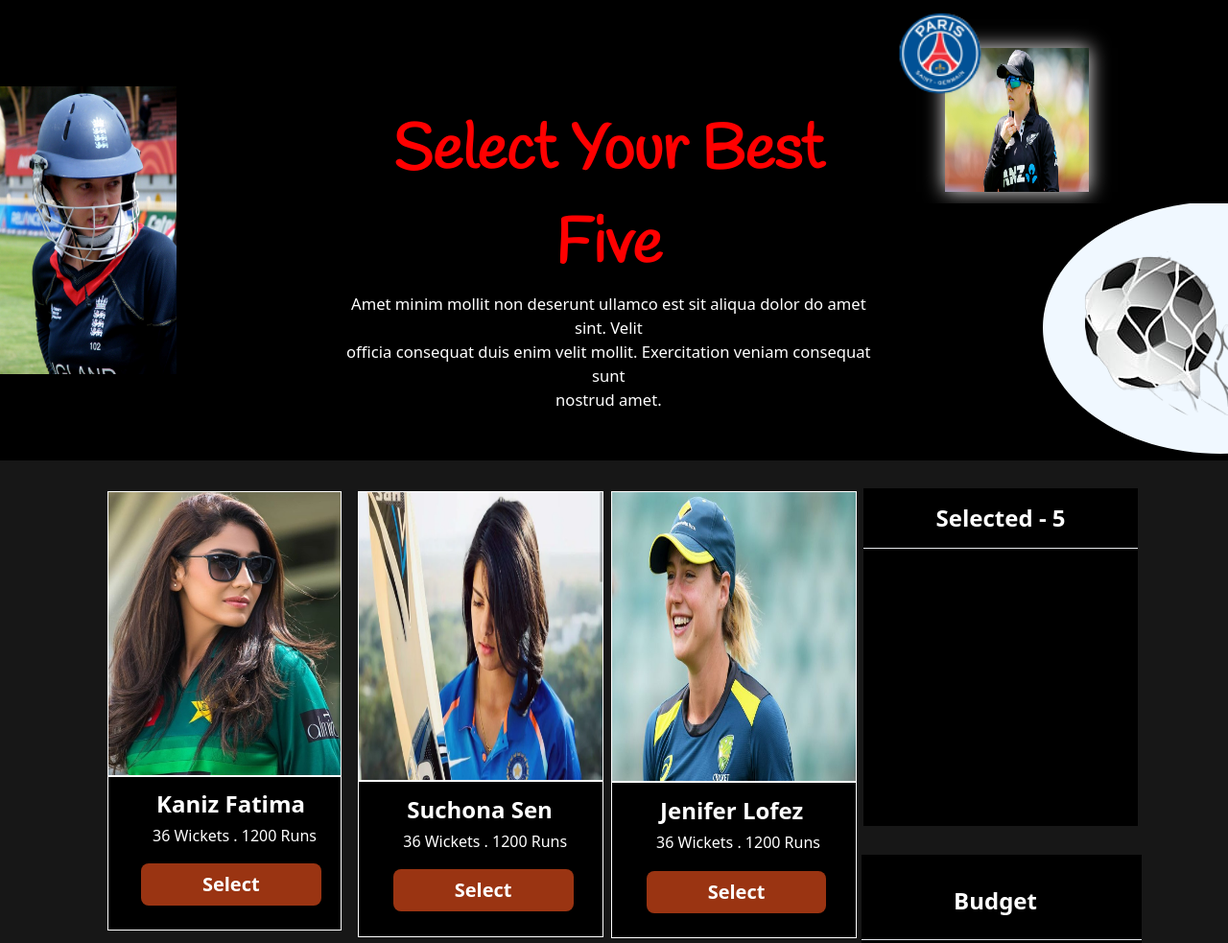
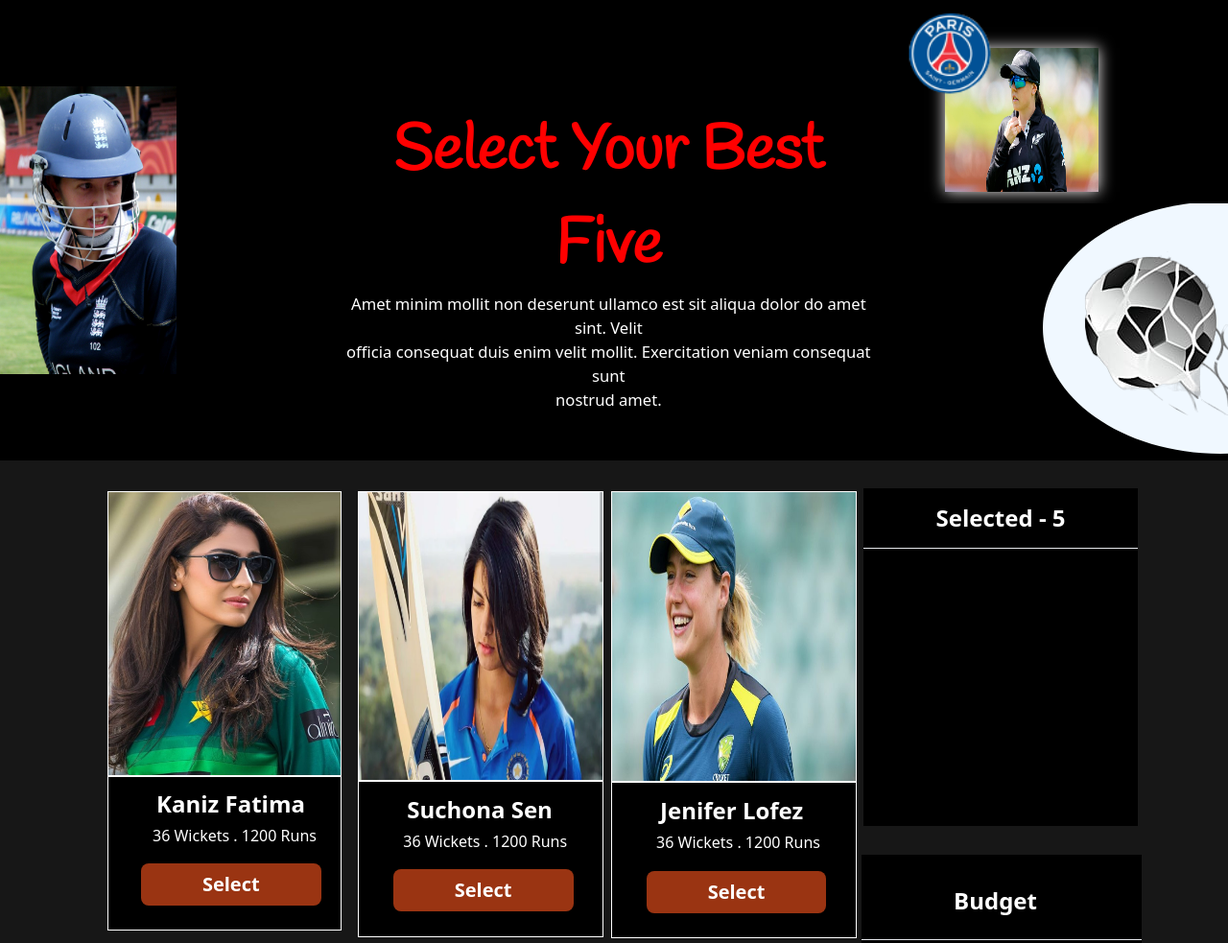
Before and after one commit to imam-hossain-sourav/Best-five-player, a plain HTML site: page index.html in a window 1280 px wide. Shown: the top 983 px of the page at 96% size. Drawn offline with nearby package versions, Linux system fonts and the light colour scheme; a web font is replaced by a local one.

Commit message:
second commit

```diff
--- a/style.css
+++ b/style.css
@@ -32,10 +32,10 @@ p{
     margin-left: -200px;
 }
 .fourth-image{
-    width: 150px;
+    width: 160px;
     height: 150px;
     margin-top: 40px;
-    box-shadow: 0 0 20px #F7F4F4;
+    box-shadow: 0 0 15px #F7F4F4;
 }
 .fifth-image{
     background-color: black;
```
